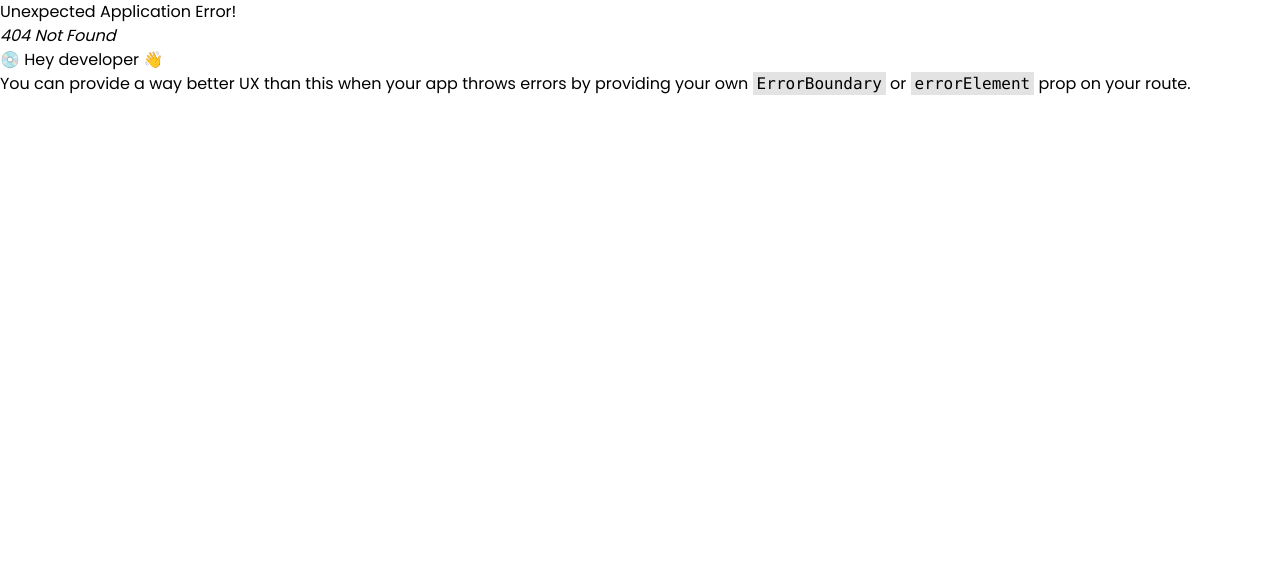
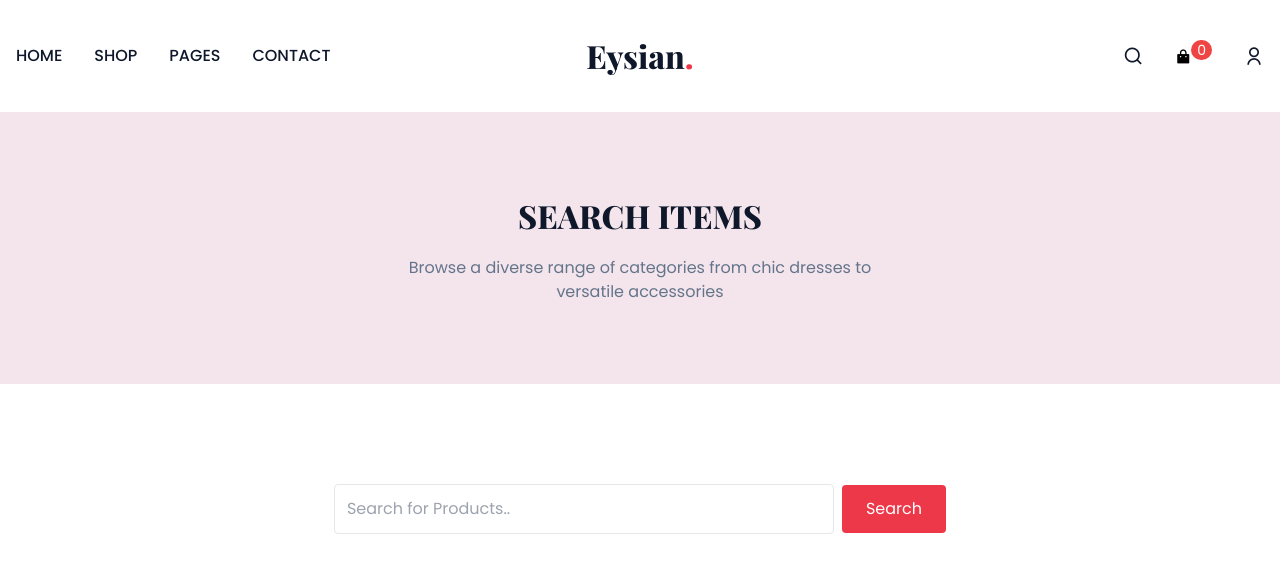
Before and after one commit to TanviKrishnan2005/ELYSIAN, a React (Vite) app in the folder frontend/: page /search in a window 1280 px wide. Before the commit this address had no page. Shown: the top 584 px of the page. Built offline with nearby package versions, Linux system fonts and the light colour scheme.

Commit message:
search bar

```diff
--- a/frontend/src/pages/Home/Home.jsx
+++ b/frontend/src/pages/Home/Home.jsx
@@ -6,6 +6,7 @@
 import DealSection from './DealSection'
 import PromoBanner from './PromoBanner'
 import Blogs from '../blogs/Blogs'
+import Search from '../search/Search'
 
 const Home = () => {
   return (
@@ -17,6 +18,7 @@
     <DealSection/>
     <PromoBanner/>
     <Blogs/>
+
     </>
   )
 }
--- /dev/null
+++ b/frontend/src/pages/search/Search.jsx
@@ -0,0 +1,54 @@
+import React, { useState } from 'react'
+import ProductCards from "../shop/ProductCards"
+
+import productsData from "../../data/products.json"
+const Search = () => {
+    const [searchQuery, setSearchQuery] = useState("");
+
+    const [filteredProducts, setFilteredProducts] = useState(productsData);
+
+
+    const handleSearch = () => {
+        const query = searchQuery.toLowerCase();
+        const filtered = productsData.filter(product => product.name.toLowerCase().includes
+            (query) || product.description.toLowerCase().includes(query));
+
+        setFilteredProducts(filtered);
+    }
+    return (
+        <>
+            <section
+                className="section__container"
+                style={{ backgroundColor: '#f4e5ec' }}
+            >
+                <h2 className="section__header capitalize">SEARCH ITEMS</h2>
+                <p className="section__subheader">
+                    Browse a diverse range of categories from chic dresses to versatile accessories
+                </p>
+            </section>
+
+            <section className='section__container'>
+  <div className="flex justify-center items-center gap-2 mt-5">
+    <input
+      type="text"
+      value={searchQuery}
+      onChange={(e) => setSearchQuery(e.target.value)}
+      className="search-bar w-[500px] p-3 border rounded"
+      placeholder="Search for Products.."
+    />
+    <button
+      onClick={handleSearch}
+      className="search-button py-3 px-6 bg-[#ed3849] text-white rounded"
+    >
+      Search
+    </button>
+  </div>
+
+  <ProductCards products={filteredProducts} />
+</section>
+
+        </>
+    )
+}
+
+export default Search
--- a/frontend/src/routers/router.jsx
+++ b/frontend/src/routers/router.jsx
@@ -2,14 +2,15 @@
 import App from "../App";
 import Home from "../pages/Home/Home";
 import CategoryPage from "../pages/category/CategoryPage";
+import Search from "../pages/search/Search";
 const router = createBrowserRouter([
     {
         path: "/",
         element:<App/>,
         children:[
             {path:"/",element: <Home/>},
-            {path:"/categories/:categoryName",element:<CategoryPage/>}
-
+            {path:"/categories/:categoryName",element:<CategoryPage/>},
+            {path:"/search",element:<Search/>}
         ]
     }
 ]);
```
